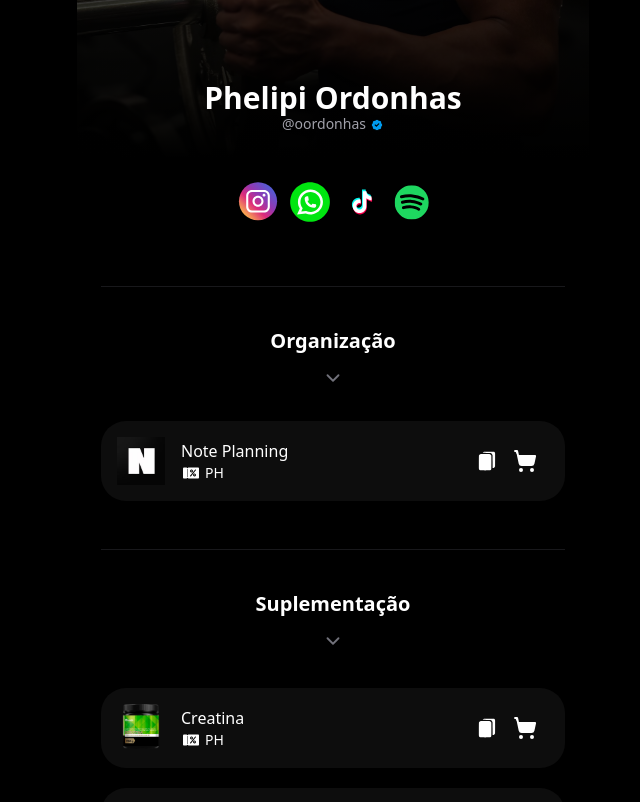
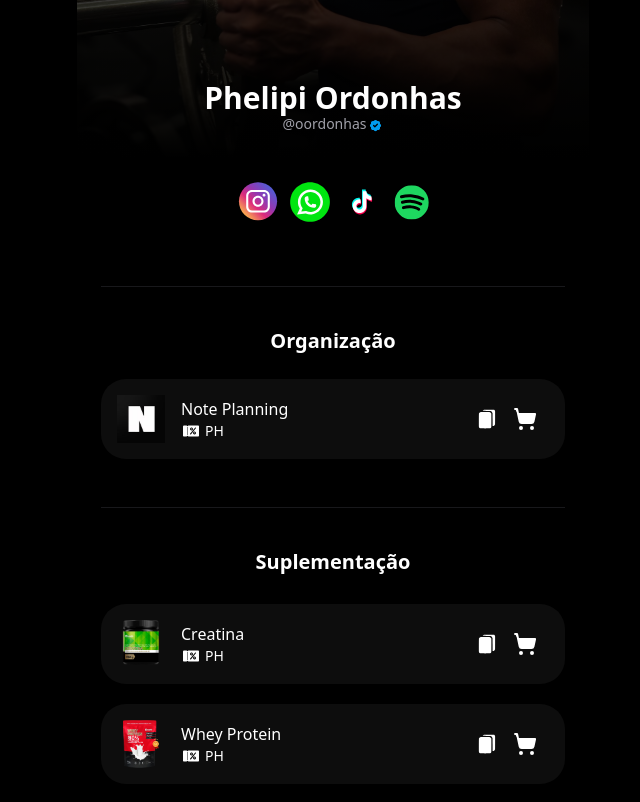
Before and after one commit to lucasfabbrim/ph, a Next.js app: page / in a window 1280 px wide. Shown: the part 404-1206 px from the top of the page, without its empty margins (307-947 px from the left). Built offline with nearby package versions, Linux system fonts and the light colour scheme.

Commit message:
Update page.tsx

```diff
--- a/src/app/page.tsx
+++ b/src/app/page.tsx
@@ -51,8 +51,8 @@ export default function Home() {
                 <p className="text-zinc-400 text-sm -mt-0.5 flex items-center justify-center">
                   @oordonhas{" "}
                   <BadgeCheck
-                    className="fill-[#009CEF] text-black ml-1 mt-0.5"
-                    size={14}
+                    className="fill-[#009CEF] text-black ml-0.5 mt-0.5"
+                    size={15}
                   />
                 </p>
               </div>
@@ -94,9 +94,8 @@ export default function Home() {
 
           {/* Excellence Card */}
           <div className="space-y-3 border-b border-b-zinc-900 pb-12 mx-6 pt-6 border-t border-t-zinc-900">
-            <h1 className="items-center text-center text-xl pb-5 font-semibold pt-4 flex flex-col">
+            <h1 className="items-center text-center text-xl pb-3 font-semibold pt-4 ">
               Organização
-              <ChevronDown size={22} className="mt-3 text-zinc-500" />
             </h1>
             <Card className="bg-neutral-900/60 border-none rounded-[25px]">
               <div className="w-full justify-between p-4 h-auto flex items-center">
@@ -134,9 +133,8 @@ export default function Home() {
           </div>
 
           <div className="space-y-5 mx-6 pb-10 border-b border-b-zinc-900 pt-4">
-            <h1 className="items-center text-center text-xl pb-4 font-semibold flex flex-col">
+            <h1 className="items-center text-center text-xl pb-2 font-semibold">
               Suplementação
-              <ChevronDown size={22} className="mt-3 text-zinc-500" />
             </h1>
             {[
               {
```
